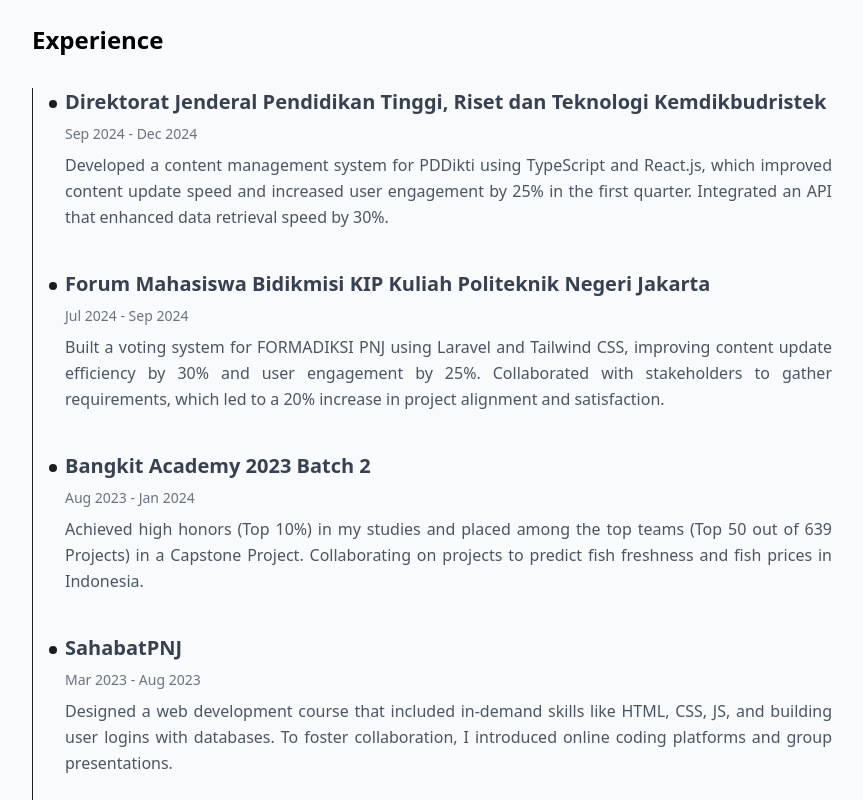
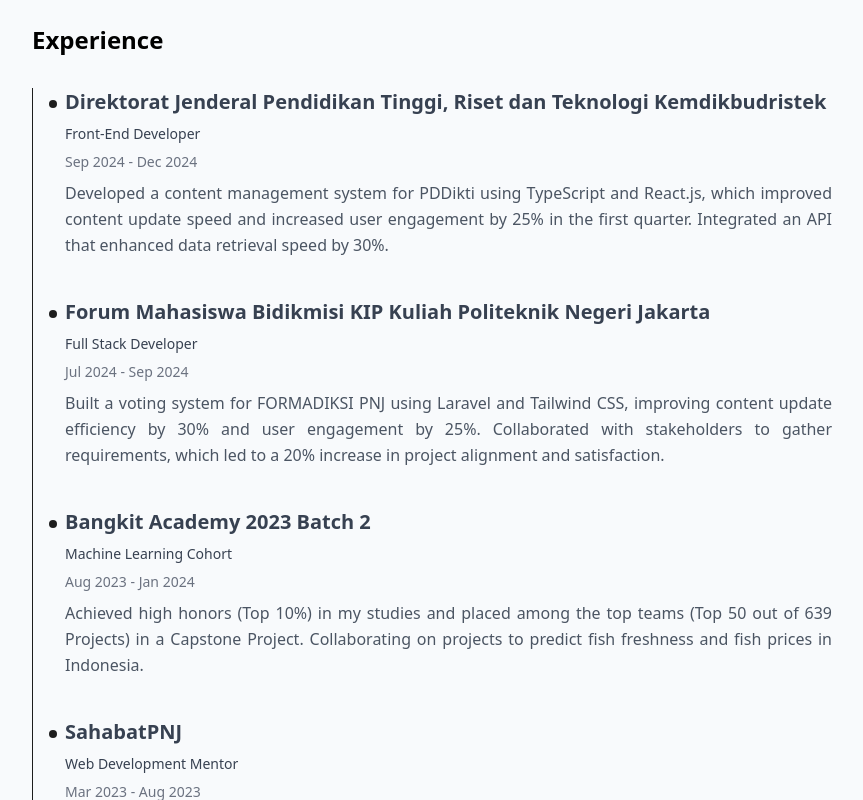
Before and after one commit to nulitas/nulitas.github.io, a React (Vite) app: page / in a window 1280 px wide. Shown: the part 900-1700 px from the top of the page, without its empty margins (208-1071 px from the left). Built offline with nearby package versions, Linux system fonts and the light colour scheme.

Commit message:
style: add position name to experience

```diff
--- a/src/data.ts
+++ b/src/data.ts
@@ -99,7 +99,7 @@
     institution: "Politeknik Negeri Jakarta",
     degree: "Software Engineering / Informatics Engineering",
     date: "Jul 2021 - Present",
-    gpa: "3.74",
+    gpa: "3.78",
   },
   {
     institution: "SMK Telkom Jakarta",
--- a/src/pages/Experience.tsx
+++ b/src/pages/Experience.tsx
@@ -49,6 +49,9 @@
               <h3 className="text-xl font-semibold text-gray-700">
                 {experience.title}
               </h3>
+              <span className="text-sm text-gray-700">
+                {experience.position}
+              </span>
               <span className="text-sm text-gray-500">{experience.date}</span>
               <p className="text-gray-600 text-justify leading-relaxed">
                 {experience.description}
```
